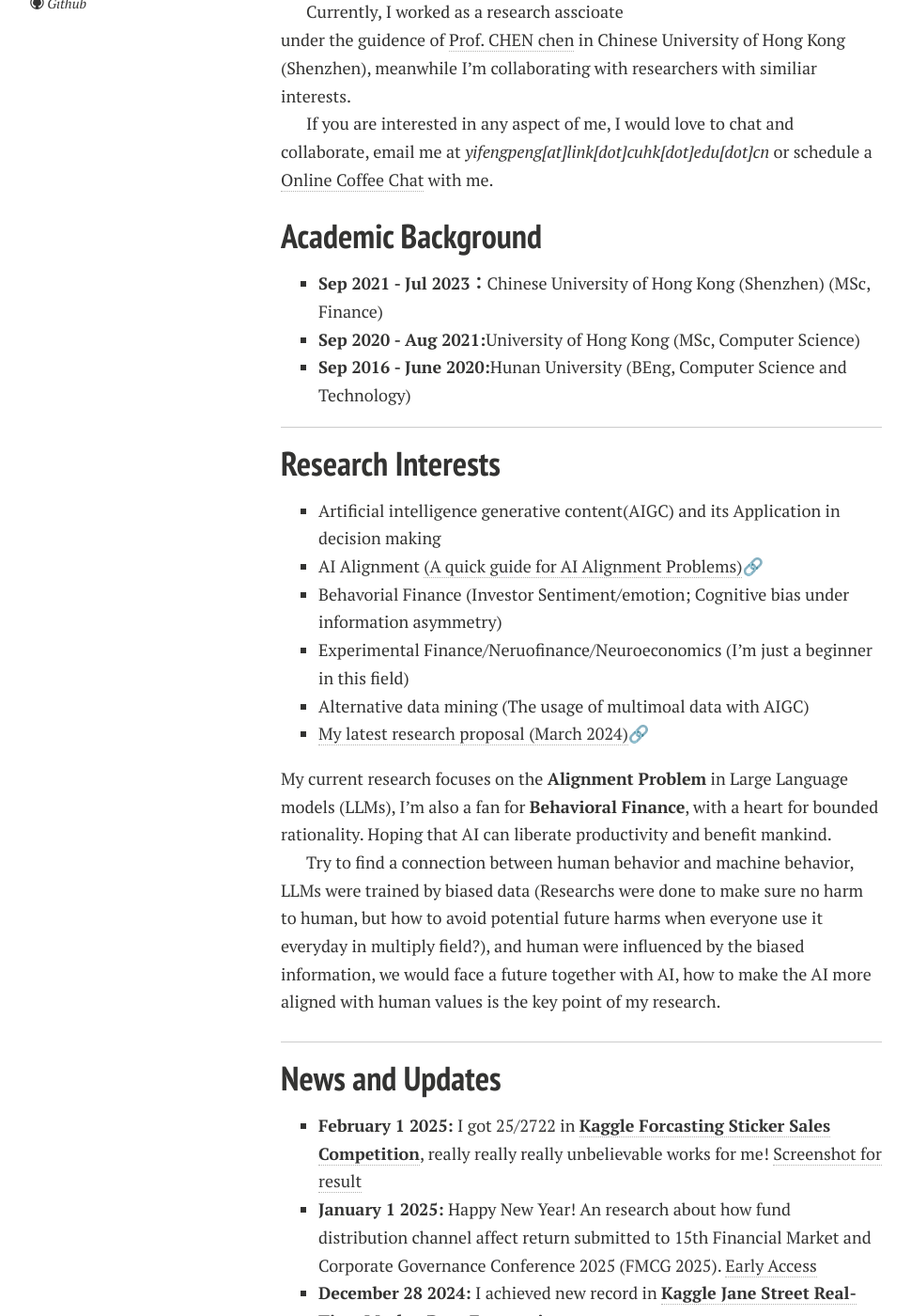
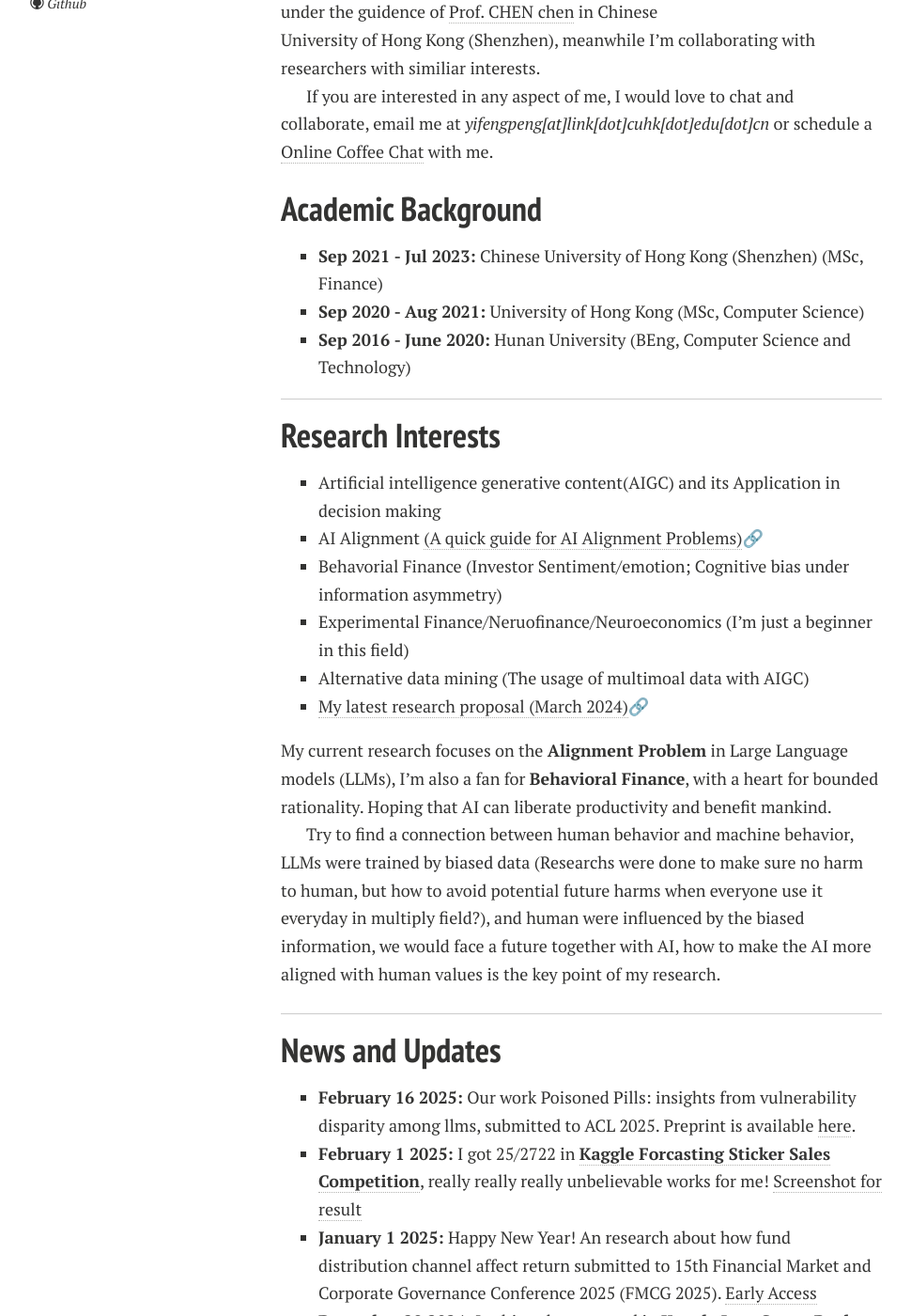
Before and after one commit to HeliumPeng/HeliumPeng.github.io, a Jekyll site: the page built from index.md, in a window 1280 px wide and 1400 px high, scrolled down 318 px. Shown: the whole window at 94% size, without its empty margins (21-991 px from the left). Built offline with Jekyll 4.4.1, drawn with Linux system fonts in a browser that asks for light colours; nearby versions of some CDN libraries; comment, search, counter and statistics services are not loaded; a style sheet for code colours, icons or effects is not loaded; our own code applies the rules of GitHub Pages for plain Markdown files.

Commit message:
submit new paper file

```diff
--- a/index.md
+++ b/index.md
@@ -16,9 +16,9 @@
 
 ## Academic Background
 
-- **Sep 2021 - Jul 2023：**Chinese University of Hong Kong (Shenzhen) (MSc, Finance)
-- **Sep 2020 - Aug 2021:**University of Hong Kong (MSc, Computer Science)
-- **Sep 2016 - June 2020:**Hunan University (BEng, Computer Science and Technology)
+- **Sep 2021 - Jul 2023:** Chinese University of Hong Kong (Shenzhen) (MSc, Finance)
+- **Sep 2020 - Aug 2021:** University of Hong Kong (MSc, Computer Science)
+- **Sep 2016 - June 2020:** Hunan University (BEng, Computer Science and Technology)
 
 ---
 
@@ -38,6 +38,7 @@
 ---
 
 ## News and Updates
+- **February 16 2025:** Our work Poisoned Pills: insights from vulnerability disparity among llms, submitted to ACL 2025. Preprint is available [here](https://arxiv.org/abs/2502.12001).
 - **February 1 2025:** I got 25/2722 in [**Kaggle Forcasting Sticker Sales Competition**](https://www.kaggle.com/competitions/playground-series-s5e1), really really really unbelievable works for me! [Screenshot for result](https://heliumpeng.github.io/file/Forecasting Sticker Sales25名.png)
 - **January 1 2025:** Happy New Year! An research about how fund distribution channel affect return submitted to 15th Financial Market and Corporate Governance Conference 2025 (FMCG 2025). [Early Access](https://papers.ssrn.com/sol3/papers.cfm?abstract_id=5091895)
 - **December 28 2024:** I achieved new record in [**Kaggle Jane Street Real-Time Market Data Forecasting**](https://heliumpeng.github.io/file/JaneStreet%E7%AB%9E%E8%B5%9B%E9%93%B6%E7%89%8C119%E5%90%8D.png).
```
Also changed, not shown: other parts of index.md (+1 -1 lines), 2 other files.
